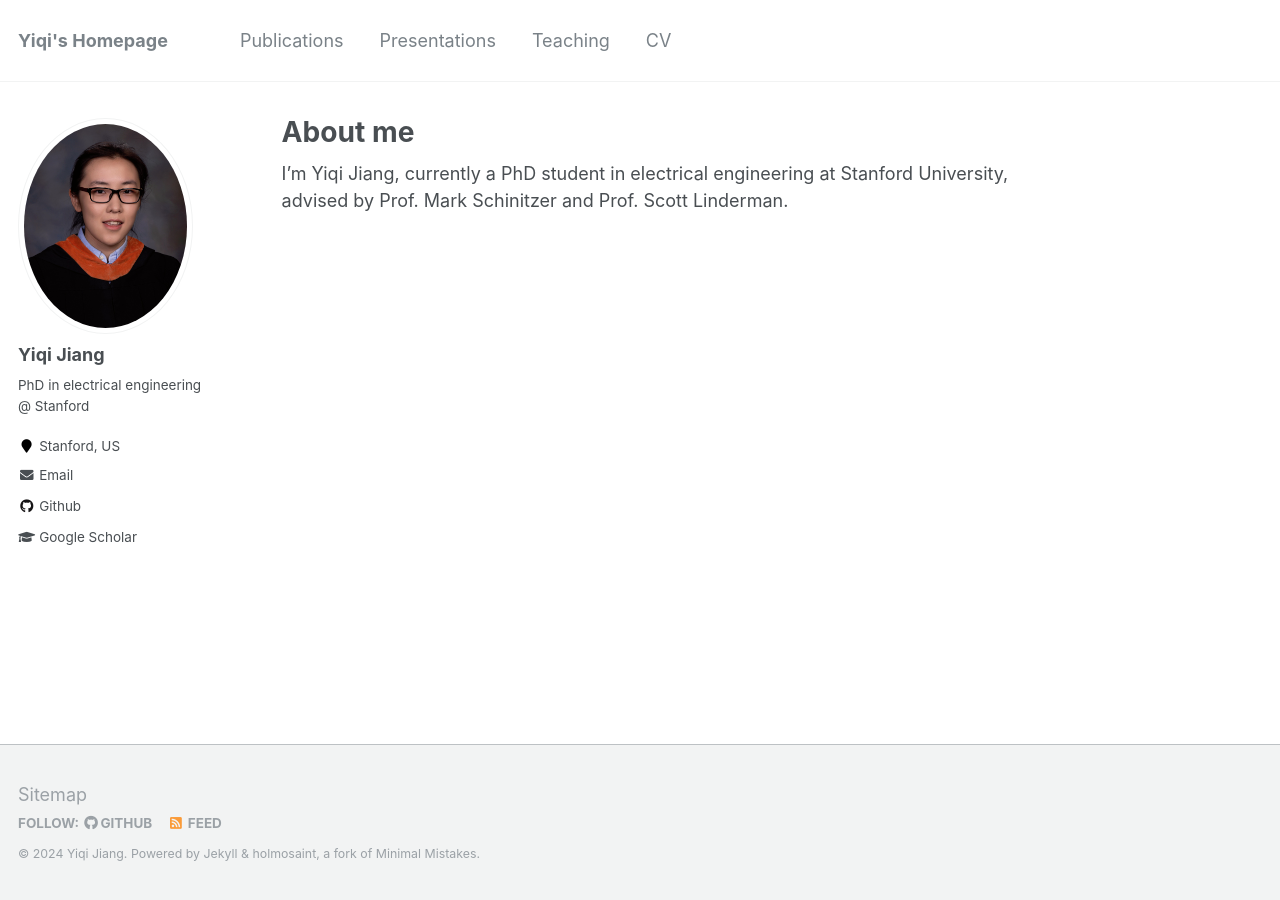
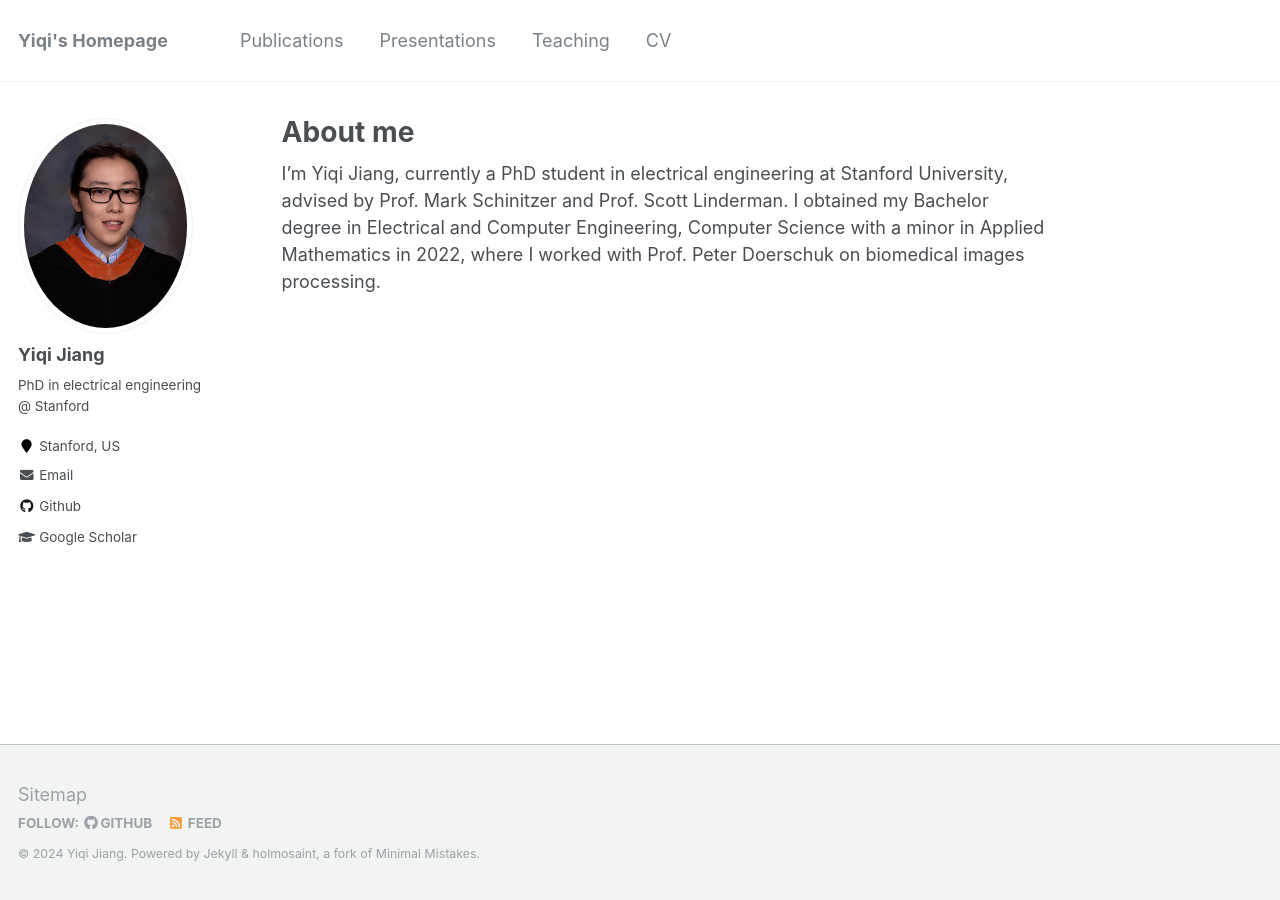
Before and after one commit to YiqiJ/yiqij.github.io, a Jekyll site: the page built from _pages/about.md, in a window 1280 px wide. Built offline with Jekyll 4.4.1, drawn with Linux system fonts in a browser that asks for light colours.

Commit message:
update about me

```diff
--- a/_pages/about.md
+++ b/_pages/about.md
@@ -8,7 +8,7 @@ redirect_from:
   - /about.html
 ---
 
-I'm Yiqi Jiang, currently a PhD student in electrical engineering at Stanford University, advised by Prof. Mark Schinitzer and Prof. Scott Linderman.
+I'm Yiqi Jiang, currently a PhD student in electrical engineering at Stanford University, advised by Prof. Mark Schinitzer and Prof. Scott Linderman. I obtained my Bachelor degree in Electrical and Computer Engineering, Computer Science with a minor in Applied Mathematics in 2022, where I worked with Prof. Peter Doerschuk on biomedical images processing.
 
 <!-- ## NEWS
 -  -->
```
